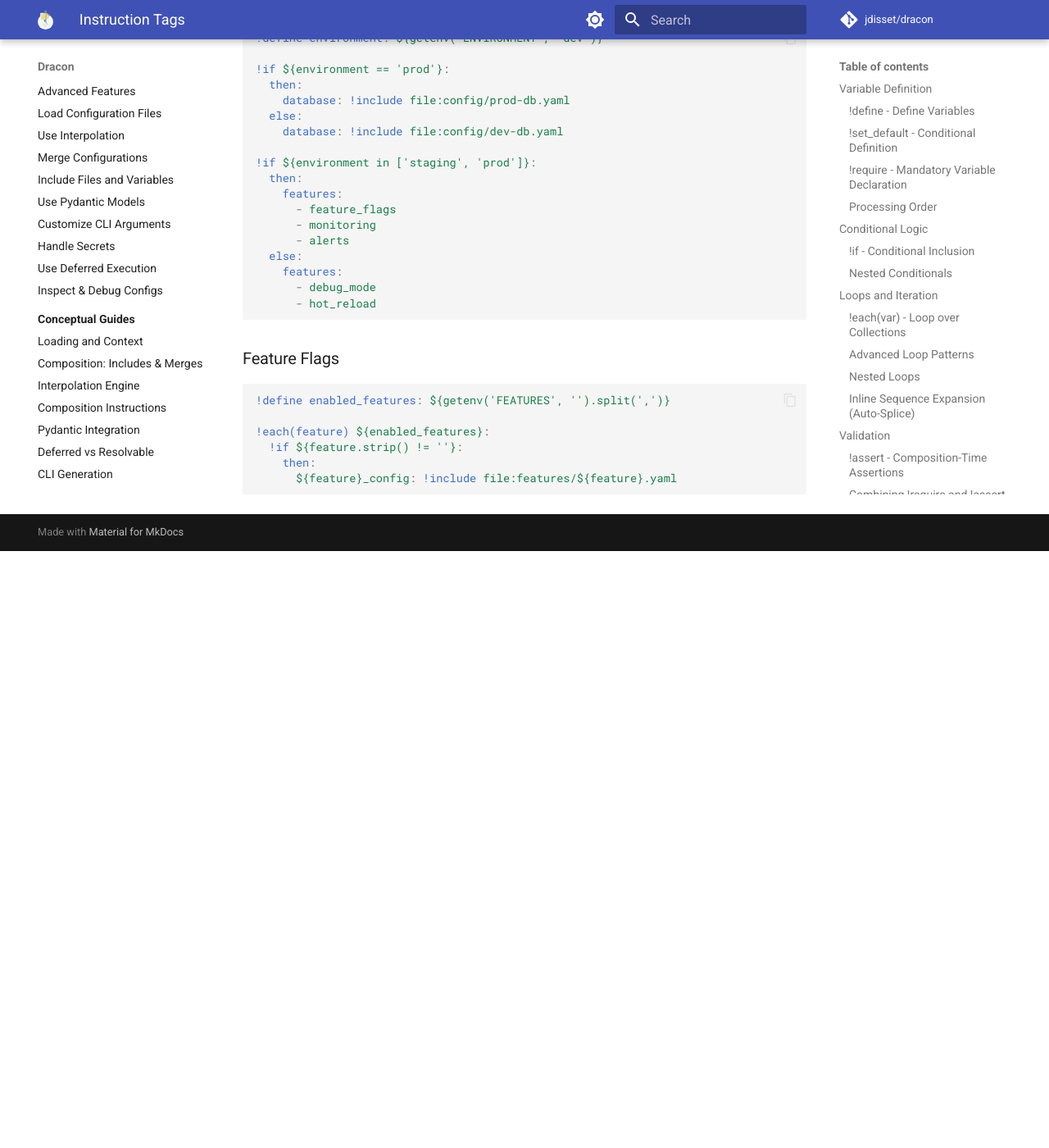
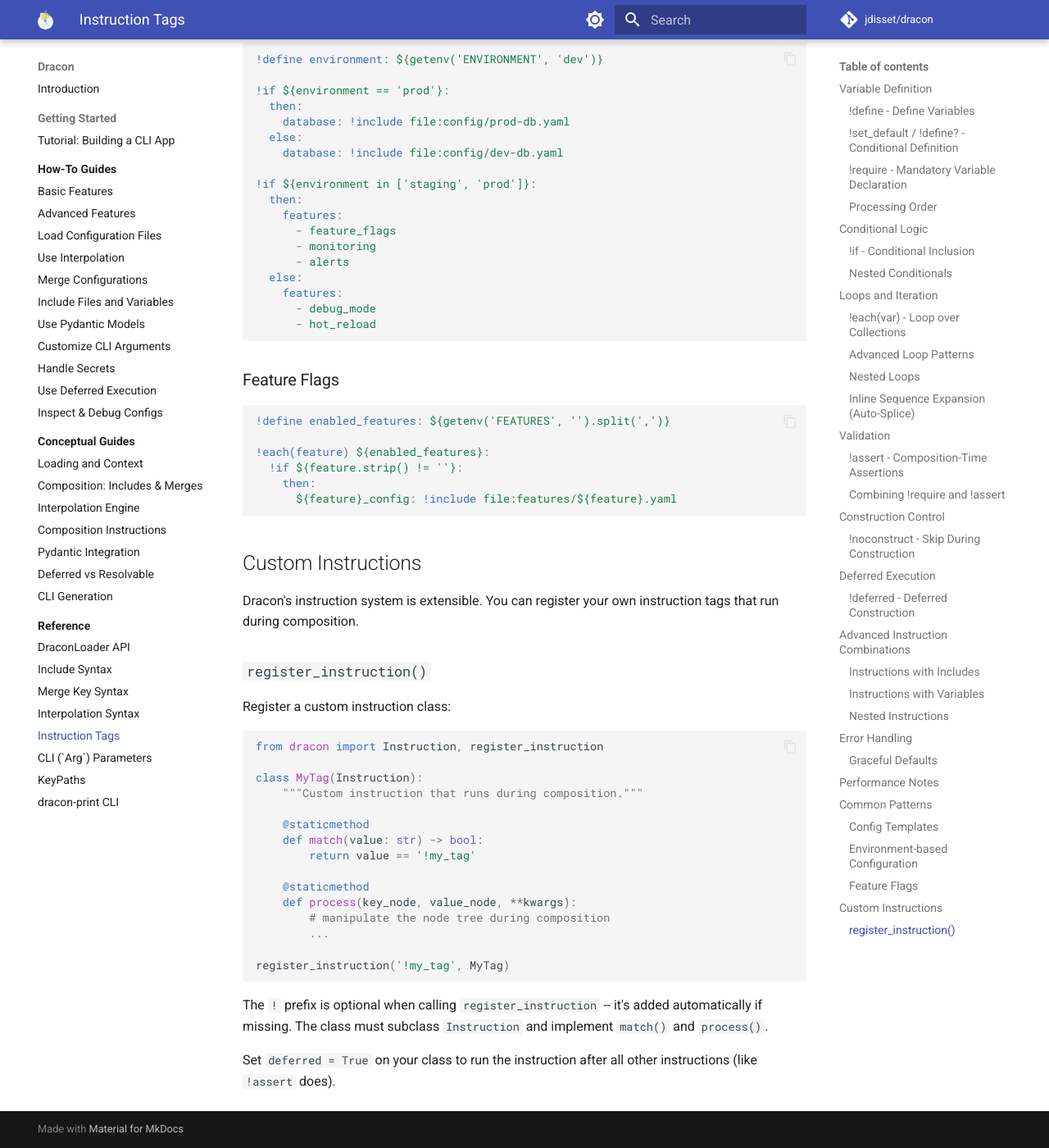
Before and after one commit to jdisset/dracon, an MkDocs documentation site: the page built from docs/reference/instruction_tags.md, in a window 1280 px wide and 1400 px high, scrolled down 9262 px. Shown: the whole window at 82% size. Built offline with MkDocs 1.6.1 and Material for MkDocs 9.7.7, drawn with Linux system fonts in a browser that asks for light colours; comment, search, counter and statistics services are not loaded; before the commit the page ends 9934 px from its top, so only the background shows below that; some of the changed text lies outside the part shown.

Commit message:
docs: add !define? alias and custom instruction registry docs, fix IncludeNode.copy bug, clean up unused imports

````diff
--- a/docs/reference/instruction_tags.md
+++ b/docs/reference/instruction_tags.md
@@ -30,14 +30,14 @@ workers: ${max_workers}
 database: ${database_config}
 ```
 
-### `!set_default` - Conditional Definition
+### `!set_default` / `!define?` - Conditional Definition
 
-Set variables only if they don't already exist:
+Set variables only if they don't already exist. `!define?` is an alias for `!set_default` -- use whichever reads better in context:
 
 ```yaml
 # set default only if not already defined
 !set_default environment: development
-!set_default log_level: INFO
+!define? log_level: INFO              # same as !set_default
 
 # later definitions won't override
 !set_default environment: production  # ignored if already set
@@ -465,3 +465,33 @@ See the [templates guide](../guides/use-templates.md) for more patterns.
     then:
       ${feature}_config: !include file:features/${feature}.yaml
 ```
+
+## Custom Instructions
+
+Dracon's instruction system is extensible. You can register your own instruction tags that run during composition.
+
+### `register_instruction()`
+
+Register a custom instruction class:
+
+```python
+from dracon import Instruction, register_instruction
+
+class MyTag(Instruction):
+    """Custom instruction that runs during composition."""
+
+    @staticmethod
+    def match(value: str) -> bool:
+        return value == '!my_tag'
+
+    @staticmethod
+    def process(key_node, value_node, **kwargs):
+        # manipulate the node tree during composition
+        ...
+
+register_instruction('!my_tag', MyTag)
+```
+
+The `!` prefix is optional when calling `register_instruction` -- it's added automatically if missing. The class must subclass `Instruction` and implement `match()` and `process()`.
+
+Set `deferred = True` on your class to run the instruction after all other instructions (like `!assert` does).
````
